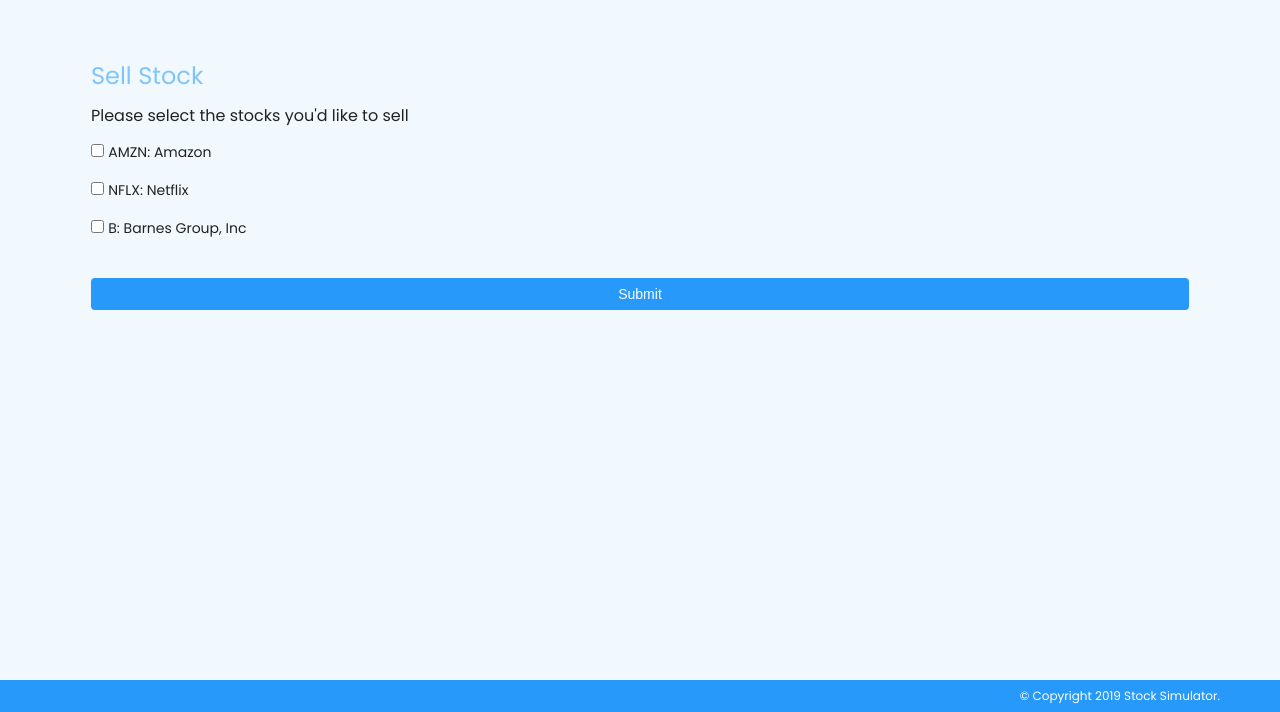
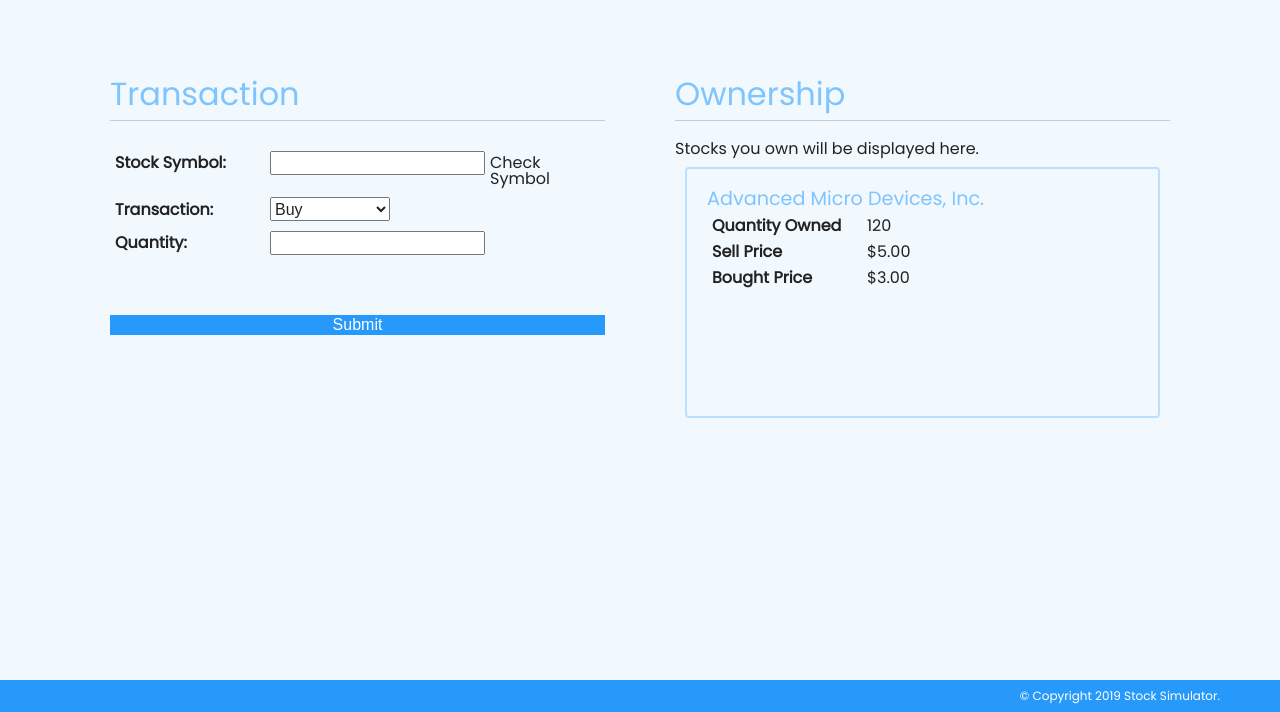
Before and after one commit to jrgabler/stock-simulator, a Flask app: page /stock/sell in a window 1280 px wide. Shown: the part 88-800 px from the top of the page. Run offline with Flask 2, Linux system fonts and the light colour scheme; parts of the project's set-up code (start-up, migrations or seed data) failed here and were passed over.

Commit message:
added stock-buy-and-sell page

```diff
--- a/src/views/static/styles/main.css
+++ b/src/views/static/styles/main.css
@@ -173,34 +173,6 @@ button {
 
 /***********************************/
 /***********************************/
-/** input styles */
-/* Full-width inputs */
-/***********************************/
-/***********************************/
-input[type="text"],
-input[type="password"] {
-  width: 100%;
-  padding: 12px 20px;
-  margin: 8px 0;
-  display: inline-block;
-  box-sizing: border-box;
-  border: 0;
-  outline: 0;
-  background: transparent;
-  border-bottom: 1px solid #2699fb;
-}
-
-input[type="text"]:focus,
-input[type="password"]:focus {
-  box-shadow: 0 0 5px rgba(81, 203, 238, 1);
-  border: 1px solid rgba(81, 203, 238, 1);
-}
-
-input[type="checkbox"] {
-}
-
-/***********************************/
-/***********************************/
 /* div styles */
 /***********************************/
 /***********************************/
--- /dev/null
+++ b/src/views/static/styles/sell.css
@@ -0,0 +1,19 @@
+table {
+  border-collapse: separate;
+  border-spacing: 5px 10px;
+  margin-bottom: 50px;
+}
+table th {
+  min-width: 150px;
+  text-align: left;
+}
+
+table td select {
+  min-height: 24px;
+  min-width: 120px;
+}
+
+.owned {
+  padding: 20px;
+  margin: 10px;
+}
--- a/src/views/templates/login/login.html.j2
+++ b/src/views/templates/login/login.html.j2
@@ -5,6 +5,7 @@
 {% block head %}
   {{ super() }}
   <link rel= "stylesheet" type= "text/css" href= "{{ url_for('static',filename='styles/login.css') }}">
+  <link rel= "stylesheet" type= "text/css" href= "{{ url_for('static',filename='styles/input.css') }}">
 {% endblock %}
 
 {% block content %}
--- a/src/views/templates/stocks/sell.html.j2
+++ b/src/views/templates/stocks/sell.html.j2
@@ -1,39 +1,72 @@
 {% extends "layout.html.j2" %}
+{% import 'macros/container-macro.html.j2' as macro %}
 
-{% block title %}Sell Stock{% endblock %}
+{% block title %}Transaction{% endblock %}
 
 {% block head %}
   {{ super() }}
   <link rel= "stylesheet" type= "text/css" href= "{{ url_for('static',filename='styles/form.css') }}">
+  <link rel= "stylesheet" type= "text/css" href= "{{ url_for('static',filename='styles/container-macro.css') }}">
+  <link rel= "stylesheet" type= "text/css" href= "{{ url_for('static',filename='styles/sell.css') }}">
 {% endblock %}
 
-<!--  -->
+{% macro transactionForm() -%}
+  <form>
+    <table>
+      <tr>
+        <th>Stock Symbol:</th>
+        <td><input type="text" name="symbol"></td>
+        <td><span>Check Symbol</span></td>
+      </tr>
+      <tr>
+        <th>Transaction:</th>
+        <td>
+          <select>
+            <option value="buy">Buy</option>
+            <option value="sell">Sell</option>
+          </select>
+        </td>
+      </tr>
+      <tr>
+        <th>Quantity:</th>
+        <td><input type="number" name="quantity"></td>
+      </tr>
+    </table>
+    <input class="btn btn--full-width" type="submit">
+  </form>
+{%- endmacro %}
+
+{% macro stockInfo() -%}
+  <div class="owned container-item--outline">
+    <h3>Advanced Micro Devices, Inc.</h3>
+    <table>
+      <tr>
+        <th>Quantity Owned</th>
+        <td>120</td>
+      </tr>
+      <tr>
+        <th>Sell Price</th>
+        <td>$5.00</td>
+      </tr>
+      <tr>
+        <th>Bought Price</th>
+        <td>$3.00</td>
+      </tr>
+    <table>
+  </div>
+{%- endmacro %}
+
 {% block content %}
-<form>
-  <div class="form-container">
-    <h2>Sell Stock</h2>
-    <p>Please select the stocks you'd like to sell</p>
+  <div class="outer-container">
+  {{ macro.container(
+      transactionForm(),
+      'Transaction', '', 'container-item--half')
+  }}
+  <!-- refactor to use actual info -->
+  {{ macro.container(
+      stockInfo(),
+      'Ownership', 'Stocks you own will be displayed here.', 'container-item--half')
+  }}
+</div>
 
-    <div class="listbox-container">
-      <ul role="listbox" tabindex="0" aria-label="stock list">
-            <li tabindex="-1" role="option" aria-checked="false">
-                <input tabindex="-1" id="AMZN" class="o-checkbox" type="checkbox">
-                <label for="AMZN">AMZN: Amazon</label>
-            </li>
-            <li tabindex="-1" role="option" aria-checked="false">
-                <input tabindex="-1" id="NFLX" class="o-checkbox" type="checkbox">
-                <label for="NFLX">NFLX: Netflix</label>
-            </li>
-            <li tabindex="-1" role="option" aria-checked="false">
-                <input tabindex="-1" id="B" class="o-checkbox" type="checkbox">
-                <label for="AMZN">B: Barnes Group, Inc</label>
-            </li>
-        </ul>
-    </div>
-
-    <!-- <div class="stock-price">Total Amount: $<span class="">0.00</span></div> -->
-
-    <button type="submit" class="btn btn--full-width">Submit</button>
- </div>
-</form>
 {% endblock %}
```
Also changed, not shown: src/views/static/styles/input.css (added, +27 -0 lines), src/views/templates/market/market.html.j2 (+0 -7 lines).
